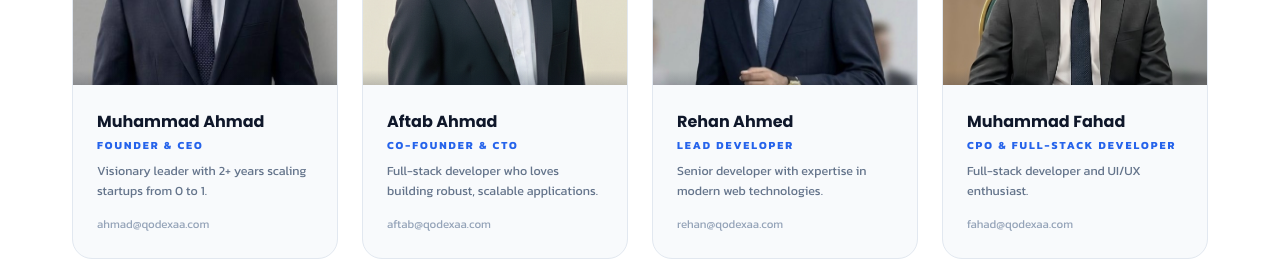
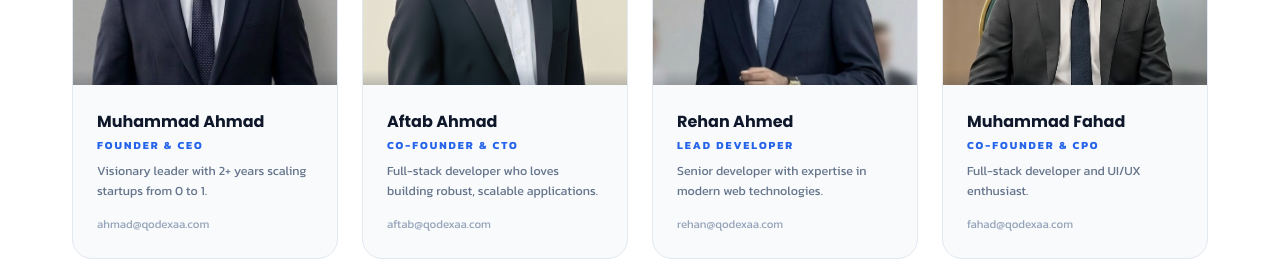
Before and after one commit to aftabarshad09/Qodexaa, a React (Vite) app: page /about in a window 1280 px wide. Shown: the part 4640-4899 px from the top of the page. Built offline with nearby package versions, Linux system fonts and the light colour scheme; a web font is replaced by a local one.

Commit message:
Fahad change

```diff
--- a/src/components/About.jsx
+++ b/src/components/About.jsx
@@ -103,7 +103,7 @@ const About = () => {
     },
     {
       name: "Muhammad Fahad",
-      role: "CPO & Full-Stack Developer",
+      role: "Co-founder & CPO",
       email: "fahad@qodexaa.com",
       instagram: "https://www.instagram.com/m._fahad034",
       linkedin: "https://www.linkedin.com/in/muhammad-fahad-461475332",
--- a/src/layout.jsx
+++ b/src/layout.jsx
@@ -95,7 +95,7 @@ const Layout = ({ children }) => {
     { path: "/services/generative-ai", title: "Generative AI", line: "Embed AI that actually moves the needle" },
     { path: "/services/ui-ux-design", title: "UI/UX Design", line: "Interfaces your users will fall in love with" },
     { path: "/services/ecommerce", title: "E-Commerce", line: "Stores that sell — built for speed and conversions" },
-    { path: "/brand-identity", title: "Brand Identity", line: "A brand that makes you impossible to ignore" }
+    { path: "/services/brand-identity", title: "Brand Identity", line: "A brand that makes you impossible to ignore" }
   ];
 
   const aboutList = [
```
